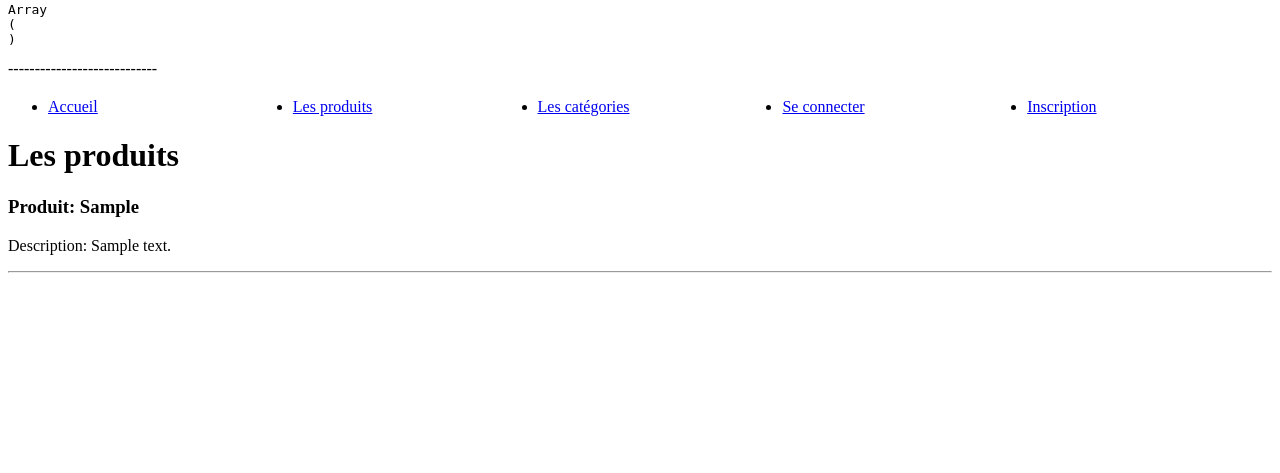
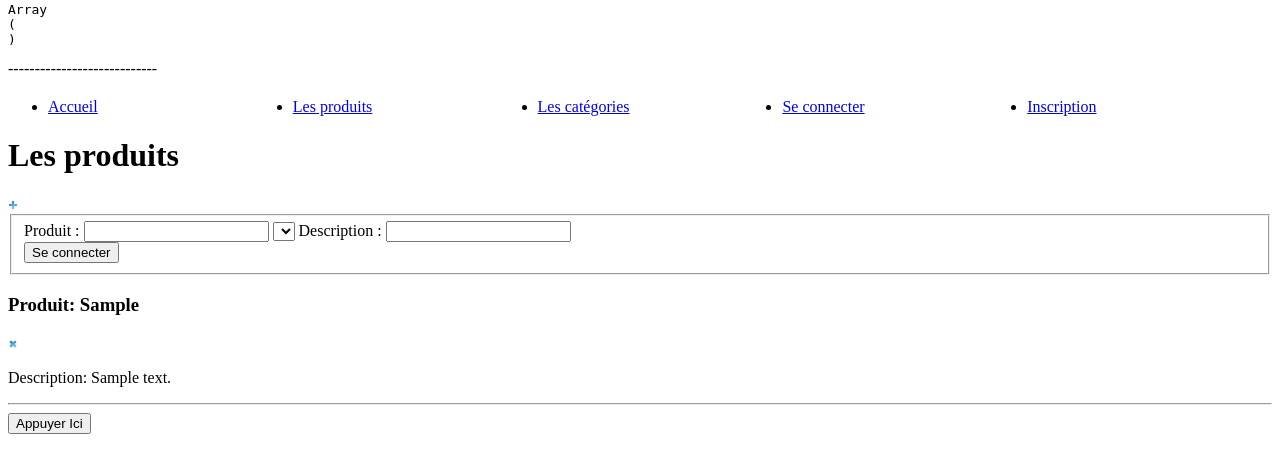
Before and after one commit to gitlabbe/FichiersSiteWeb, a PHP site: page /FichiersSiteWeb/produits in a window 1280 px wide. Shown: the part 177-650 px from the top of the page. Run offline with PHP 8.4, Linux system fonts and the light colour scheme; tables that the repository leaves empty or names only in its code hold one stand-in row (values such as "Sample post"); lists and menus that the app fills with data are empty; some libraries are stand-ins or nearby versions.

Commit message:
3.1 - gestion produit

```diff
--- a/controller/controllerProduit.php
+++ b/controller/controllerProduit.php
@@ -25,6 +25,8 @@ function listProduitsCategorie($idCategorie) {
 
     $categorie = $produits[0]->get_categorie();
 
+    $categorieArray = $produitManager->getCategoriesArray();
+
     require('view/produitsView.php');
 }
 
--- a/inc/css/style.css
+++ b/inc/css/style.css
@@ -7,3 +7,7 @@ nav li {
     width:25%;
     margin-right:20px;
 }
+
+.littleIcon {
+    width: 10px;
+}
--- /dev/null
+++ b/inc/js/script.js
@@ -0,0 +1,37 @@
+window.onload = () => {
+    document.getElementById("bouton_ajax").addEventListener("click", callAjax);
+    document.getElementByID("addProduitForm").addEventListener("submit", preventForm);
+}
+
+function callAjax() {
+    var xhttp = new XMLHttpRequest();
+
+    xhttp.onreadystatechange = function() {
+        if (this.readyState === 4) {
+            if (this.status === 200) {
+                //document.getElementById("reponse_ajax").innerHTML = this.responseText;
+                alert("Fonctionne");
+            }
+            else if (this.status === 400)
+                //alert(this.responseText);
+                alert("Fonctionne pas");
+        }
+    };
+
+    /************************************************************/
+    /* REQUÊTE AJAX AVEC LA MÉTHODE GET        */
+    /************************************************************/
+    //xhttp.open("get", "./index.php?action=testAjax", true);
+    //xhttp.send();
+
+    /************************************************************/
+    /* REQUÊTE AJAX AVEC LA MÉTHODE POST       */
+    /************************************************************/
+    xhttp.open("post", "./index.php", true);
+    xhttp.setRequestHeader("Content-type", "application/x-www-form-urlencoded");
+    xhttp.send("action=testAjax&nom=JF");
+}
+
+function preventForm(event) {
+    event.preventDefault();
+}
--- a/index.php
+++ b/index.php
@@ -88,9 +88,21 @@ if (isset($_REQUEST['action'])) {
         require('controller/controllerProduit');
         supprimerProduit($_REQUEST);
     }
-    elseif ($_REQUEST['action'] == 'testajax') {
+    elseif ($_REQUEST['action'] === 'testAjax') {
 
         print_r($_REQUEST);
+
+        #if (isset($_REQUEST['nom'])) {
+		#	http_response_code(200);
+		#	echo 'Succès : Bien reçu ' . htmlspecialchars($_REQUEST['nom']) . ' !';
+		#	exit;
+		#}
+		#
+		#else {
+		#	http_response_code(400);
+		#	echo 'Erreur : Votre nom n\'a pas été reçu !';
+		#	exit;
+		#}
     }
 }
 elseif (isset($_REQUEST['credential'])) {
--- a/model/ProduitManager.php
+++ b/model/ProduitManager.php
@@ -47,7 +47,7 @@ class ProduitManager extends Manager
         return $produitsArray;
     }
 
-    public function addProduit($produit, $categorie, $description) {
+    public function addProduit($categorie, $produit, $description) {
 
         $db = $this->dbConnect();
         $req = $db->prepare('INSERT INTO `tbl_produit` (`id_categorie`,`produit`,`description`) VALUES (:id_produit, :produit, :description)');
--- a/view/produitsView.php
+++ b/view/produitsView.php
@@ -9,20 +9,59 @@
  } else {
     $titreH1 = '<h1>Les produits</h1>';
  }
+ ?>
 
+<?php echo $titreH1;
+//echo ($produits[0]->get_produit());
+
+//$test = sizeof($produits->get_id_categorie());
+//echo ($test);
 
 ?>
 
-<?php echo $titreH1;?>
+ <!-- Petit + pour ajouter un produit -->
+ <input class="littleIcon" type="image" src="./inc/img/add-icon.png" alt="Ajouter un produit" />
+
+<!-- Formulaire caché de GESTION DE PRODUIT -->
+<form action="index.php" method="post" class="ajouterProduit">
+    <fieldset>
+        <label for="produit">Produit : </label>
+        <input type="text" name="produit" id="produit">
+
+        <select name="categorie" id="categorie">Catégorie :
+            <?php
+
+                //for ($i = 0; $i < sizeof($produits->get_id_categorie()); $i++) {                    // sizeof de la liste
+                //    echo '<option value="' . $produits[$i]->get_categorie() . '">' . '</option>'; // si marche pas , add une valeur ici
+                //}
+
+            ?>
+        </select>
+
+        <label for="description">Description : </label>
+        <input type="text" name="description" id="description"><br>
+
+        <input type="hidden" name="action" value="authentifier">
+        <button type="submit">Se connecter</button>
+
+    </fieldset>
+</form>
+
+
 
 <?php foreach($produits as $produit) { ?>
-    <div>
+    <div class="sectionProduit">
         <h3>Produit: <?= htmlspecialchars($produit->get_produit()) ?> </h3>
+        <input class="littleIcon" type="image" src="./inc/img/delete-icon.png" alt="Supprimer un produit" value="<?= htmlspecialchars($produit->get_id_produit()) ?>" />
         <p>Description: <?= htmlspecialchars($produit->get_description()) ?> </p>
         <hr>
     </div>
 <?php } ?>
 
+    <div>
+        <button id='bouton_ajax'>Appuyer Ici</button>
+    </div>
+
 <?php $content = ob_get_clean(); ?>
 
 <?php require('template.php'); ?>
--- a/view/template.php
+++ b/view/template.php
@@ -10,6 +10,7 @@
         <title><?= $title ?></title>
         <link href="<?= $baseURL;?>inc/css/style.css" rel="stylesheet" />
         <script src="https://accounts.google.com/gsi/client" async defer></script>
+        <script src="./inc/js/script.js"></script>
     </head>
 
     <body>
```
